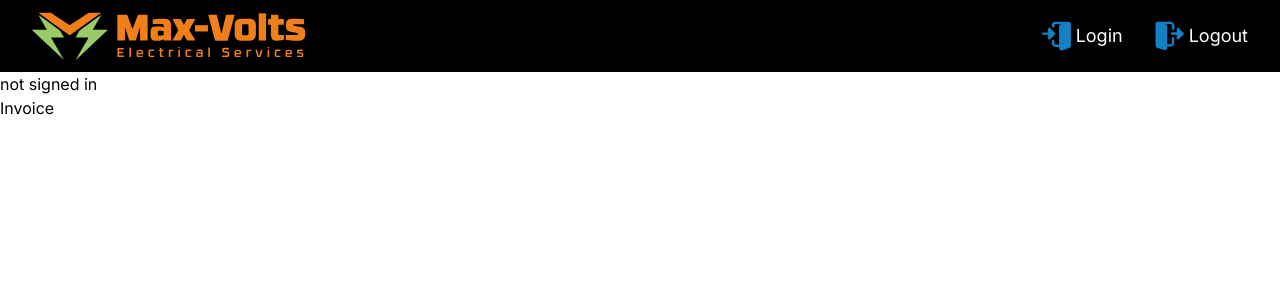
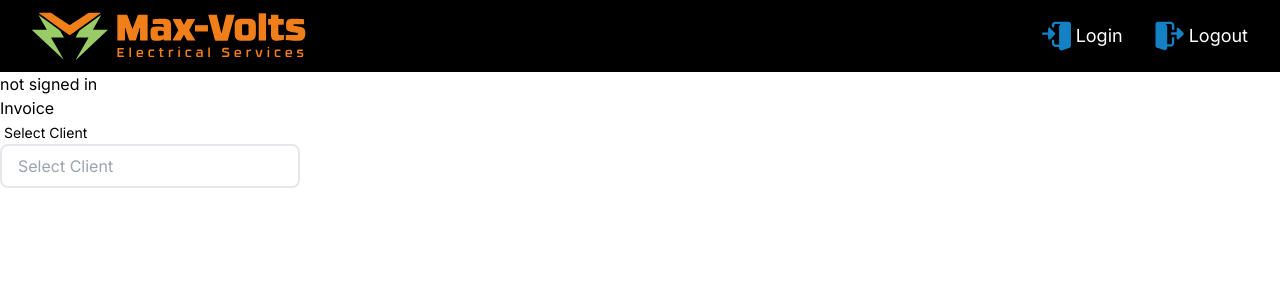
Before and after one commit to matt-powelldev2784/max_volts, a Next.js app: page / in a window 1280 px wide. Shown: the top 300 px of the page. Built offline with nearby package versions, Linux system fonts and the light colour scheme; no server answers; the database is empty.

Commit message:
feat: add fetch clients logic

```diff
--- a/src/app/components/invoice/Invoice.tsx
+++ b/src/app/components/invoice/Invoice.tsx
@@ -1,12 +1,40 @@
-import { prisma } from '../../../../prisma/db/client'
+'use client'
 
-const getClients = async () => {
-  return await prisma.client.findMany()
-}
+import { useEffect, useState } from 'react'
+import { InputField } from './components/InputField'
+import { useFormik } from 'formik'
 
-export const Invoice = async () => {
-  const clients = await getClients()
+export const Invoice = () => {
+  const [clients, setClients] = useState([])
   console.log('clients', clients)
 
-  return <div>Invoice</div>
+  const formik = useFormik({
+    initialValues: {
+      clientId: '',
+    },
+    onSubmit: (values) => {
+      console.log('values', values)
+    },
+  })
+
+  useEffect(() => {
+    const getClientsData = async () => {
+      const res = await fetch(`/api/protected/client`)
+      const clientsData = await res.json()
+      setClients(clientsData)
+    }
+    getClientsData()
+  }, [])
+
+  return (
+    <form className="w-[300px]">
+      <p>Invoice</p>
+      <InputField
+        formik={formik}
+        htmlFor="clientId"
+        labelText="Select Client"
+        inputType="text"
+      />
+    </form>
+  )
 }
--- /dev/null
+++ b/src/app/components/invoice/components/FormikError.tsx
@@ -0,0 +1,22 @@
+import { FormikProps } from 'formik'
+
+interface FormikErrorProps {
+  formik: FormikProps<any>
+  name: string
+  optionalClassNames?: string
+}
+
+export const FormikError = ({
+  formik,
+  name,
+  optionalClassNames,
+}: FormikErrorProps) => {
+  if (formik.touched[name] && formik.errors[name]) {
+    return (
+      <p className={` text-sm text-red-500 ${optionalClassNames}`}>
+        {String(formik.errors[name])}
+      </p>
+    )
+  }
+  return null
+}
--- /dev/null
+++ b/src/app/components/invoice/components/InputField.tsx
@@ -0,0 +1,42 @@
+import { FormikError } from './FormikError'
+import { FormikProps } from 'formik'
+
+interface InputFieldProps {
+  formik: FormikProps<any>
+  htmlFor: string
+  labelText: string
+  inputType: string
+  spanText?: string
+}
+
+export const InputField = ({
+  formik,
+  htmlFor,
+  labelText,
+  inputType,
+  spanText,
+}: InputFieldProps) => {
+  return (
+    <>
+      <label htmlFor={htmlFor} className="w-full p-1 text-sm">
+        {labelText}
+        {spanText ? <span className="text-xs">{spanText}</span> : null}
+      </label>
+      <input
+        id={htmlFor}
+        name={htmlFor}
+        type={inputType}
+        placeholder={labelText}
+        onChange={formik.handleChange}
+        value={formik.values[htmlFor]}
+        onBlur={formik.handleBlur}
+        className={`w-full rounded-lg border-2 border-darkBlack p-2 px-4 outline-none ${
+          formik.touched[htmlFor] &&
+          formik.errors[htmlFor] &&
+          'border-2 border-red-500'
+        }`}
+      />
+      <FormikError formik={formik} name={htmlFor} />
+    </>
+  )
+}
--- /dev/null
+++ b/src/app/components/invoice/components/SelectField.tsx
@@ -0,0 +1,41 @@
+import { FormikError } from './FormikError'
+import { FormikProps } from 'formik'
+
+interface InputFieldProps {
+  formik: FormikProps<any>
+  htmlFor: string
+  labelText: string
+  inputType: string
+  spanText?: string
+}
+
+export const SelectField = ({
+  formik,
+  htmlFor,
+  labelText,
+  inputType,
+  spanText,
+}: InputFieldProps) => {
+  return (
+    <>
+      <label htmlFor={htmlFor} className="w-full p-1 text-sm">
+        {labelText}
+        {spanText ? <span className="text-xs">{spanText}</span> : null}
+      </label>
+      <select
+        id={htmlFor}
+        name={htmlFor}
+        placeholder={labelText}
+        onChange={formik.handleChange}
+        value={formik.values[htmlFor]}
+        onBlur={formik.handleBlur}
+        className={`w-full rounded-lg border-2 border-darkBlack p-2 px-4 outline-none ${
+          formik.touched[htmlFor] &&
+          formik.errors[htmlFor] &&
+          'border-2 border-red-500'
+        }`}
+      />
+      <FormikError formik={formik} name={htmlFor} />
+    </>
+  )
+}
```
Also changed, not shown: tsconfig.json (+7 -1 lines).
